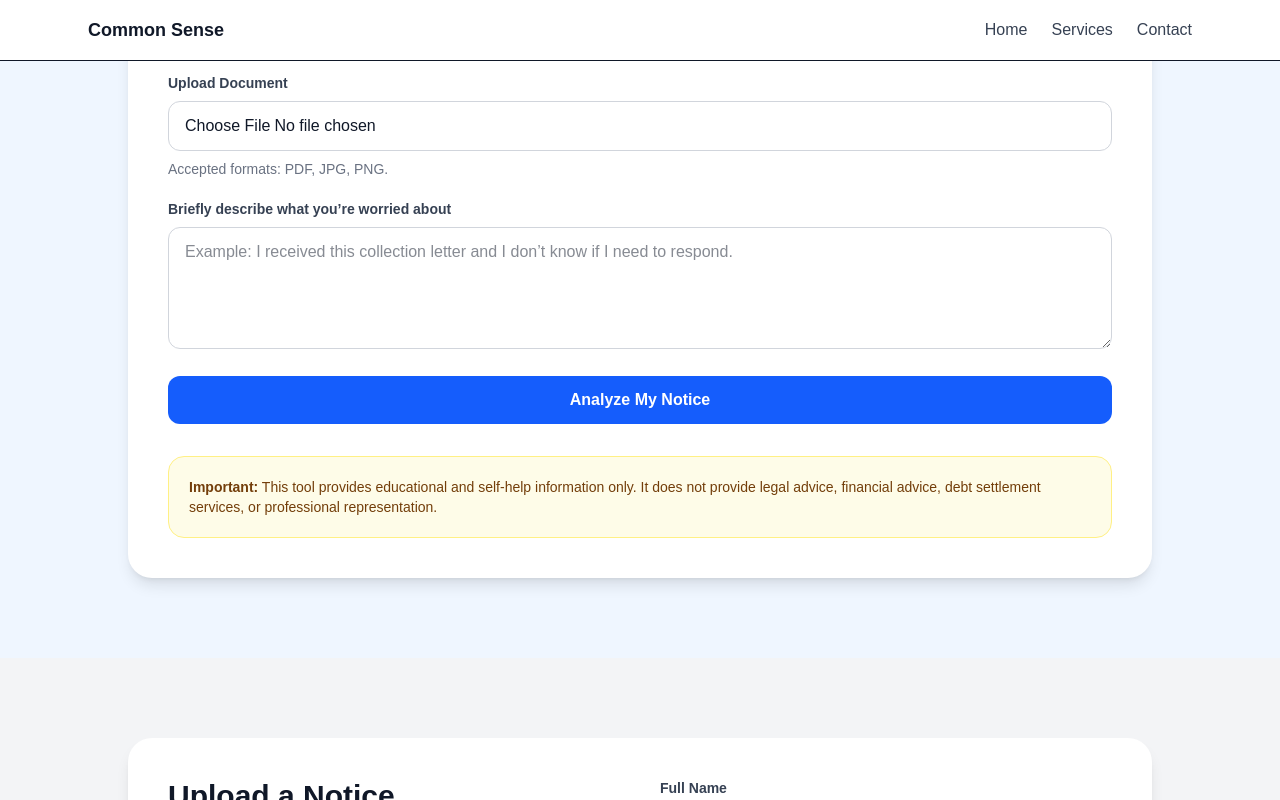
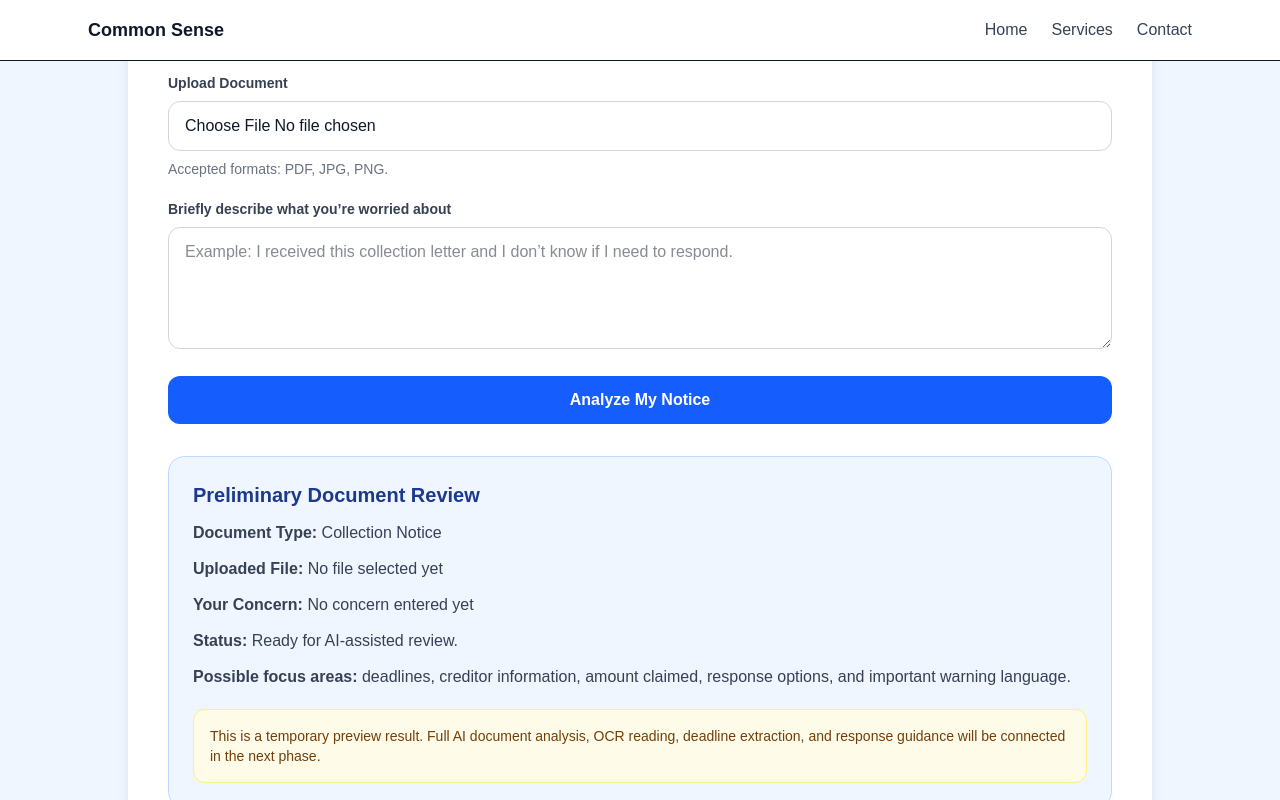
Before and after one commit to betterwork7777/csds-site, a Next.js app: page / in a window 1280 px wide. Both pictures are taken after a click on the button "Analyze My Notice". Shown: the part 2942-3742 px from the top of the page. Built offline with nearby package versions, Linux system fonts and the light colour scheme.

Commit message:
Add state management for document submission form

```diff
--- a/src/app/page.tsx
+++ b/src/app/page.tsx
@@ -1,12 +1,16 @@
 'use client';
 
-import React from 'react';
+import React, { useState } from 'react';
 
 const sendEmail = (e: React.FormEvent<HTMLFormElement>) => {
   e.preventDefault();
   alert("Form submitted (temporary)");
 };
 export default function Home() {
+	const [debtDocType, setDebtDocType] = useState("Collection Notice");
+const [debtConcern, setDebtConcern] = useState("");
+const [debtFileName, setDebtFileName] = useState("");
+const [showDebtResult, setShowDebtResult] = useState(false);
 
   const services = [
   {
@@ -202,7 +206,11 @@ export default function Home() {
     <label className="mb-2 block text-sm font-semibold text-gray-700">
       What type of document is this?
     </label>
-        <select className="w-full rounded-xl border border-gray-300 px-4 py-3 outline-none focus:border-blue-500">
+    <select
+      value={debtDocType}
+      onChange={(e) => setDebtDocType(e.target.value)}
+      className="w-full rounded-xl border border-gray-300 px-4 py-3 outline-none focus:border-blue-500"
+    >
       <option>Collection Notice</option>
       <option>Credit Card Debt</option>
       <option>Medical Bill</option>
@@ -219,6 +227,10 @@ export default function Home() {
     <input
       type="file"
       accept=".pdf,.jpg,.jpeg,.png"
+      onChange={(e) => {
+        const file = e.target.files?.[0];
+        setDebtFileName(file ? file.name : "");
+      }}
       className="w-full rounded-xl border border-gray-300 bg-white px-4 py-3 outline-none focus:border-blue-500"
     />
     <p className="mt-2 text-sm text-gray-500">
@@ -232,6 +244,8 @@ export default function Home() {
     </label>
     <textarea
       rows={4}
+      value={debtConcern}
+      onChange={(e) => setDebtConcern(e.target.value)}
       placeholder="Example: I received this collection letter and I don’t know if I need to respond."
       className="w-full rounded-xl border border-gray-300 px-4 py-3 outline-none focus:border-blue-500"
     ></textarea>
@@ -239,16 +253,50 @@ export default function Home() {
 
   <button
     type="button"
-        onClick={() =>
-          alert(
-            "Temporary: Document received. AI analysis feature will be connected next."
-          )
-        }
+    onClick={() => setShowDebtResult(true)}
     className="w-full rounded-xl bg-blue-600 px-6 py-3 font-semibold text-white hover:bg-blue-700"
   >
     Analyze My Notice
   </button>
 </form>
+
+{showDebtResult && (
+  <div className="mt-8 rounded-2xl border border-blue-200 bg-blue-50 p-6">
+    <h3 className="mb-3 text-xl font-bold text-blue-900">
+      Preliminary Document Review
+    </h3>
+
+    <div className="space-y-3 text-gray-700">
+      <p>
+        <strong>Document Type:</strong> {debtDocType}
+      </p>
+
+      <p>
+        <strong>Uploaded File:</strong>{" "}
+        {debtFileName || "No file selected yet"}
+      </p>
+
+      <p>
+        <strong>Your Concern:</strong>{" "}
+        {debtConcern || "No concern entered yet"}
+      </p>
+
+      <p>
+        <strong>Status:</strong> Ready for AI-assisted review.
+      </p>
+
+      <p>
+        <strong>Possible focus areas:</strong> deadlines, creditor information,
+        amount claimed, response options, and important warning language.
+      </p>
+    </div>
+
+    <div className="mt-5 rounded-xl border border-yellow-200 bg-yellow-50 p-4 text-sm text-yellow-900">
+      This is a temporary preview result. Full AI document analysis, OCR reading,
+      deadline extraction, and response guidance will be connected in the next phase.
+    </div>
+  </div>
+)}
 
     <div className="mt-8 rounded-2xl border border-yellow-200 bg-yellow-50 p-5 text-sm text-yellow-900">
       <strong>Important:</strong> This tool provides educational and self-help information only.
```
Lines whose indentation alone changed are shown as unchanged.
